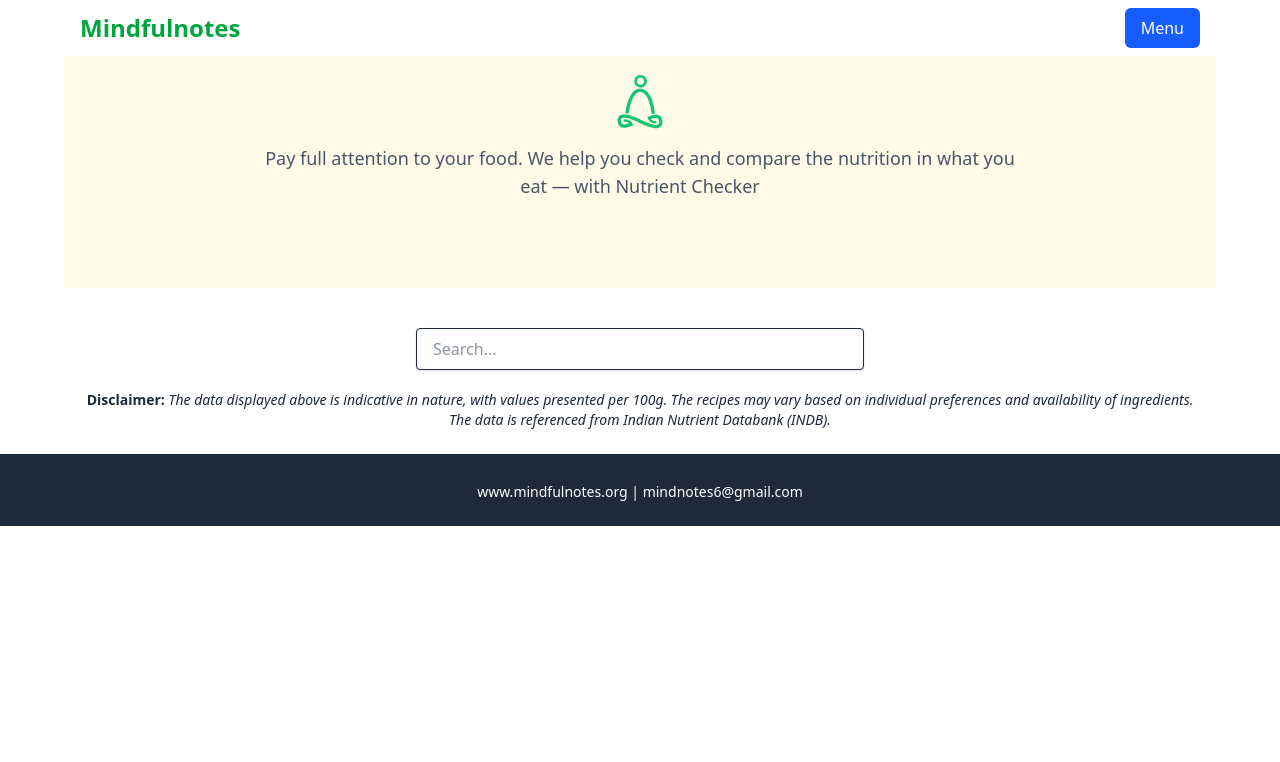
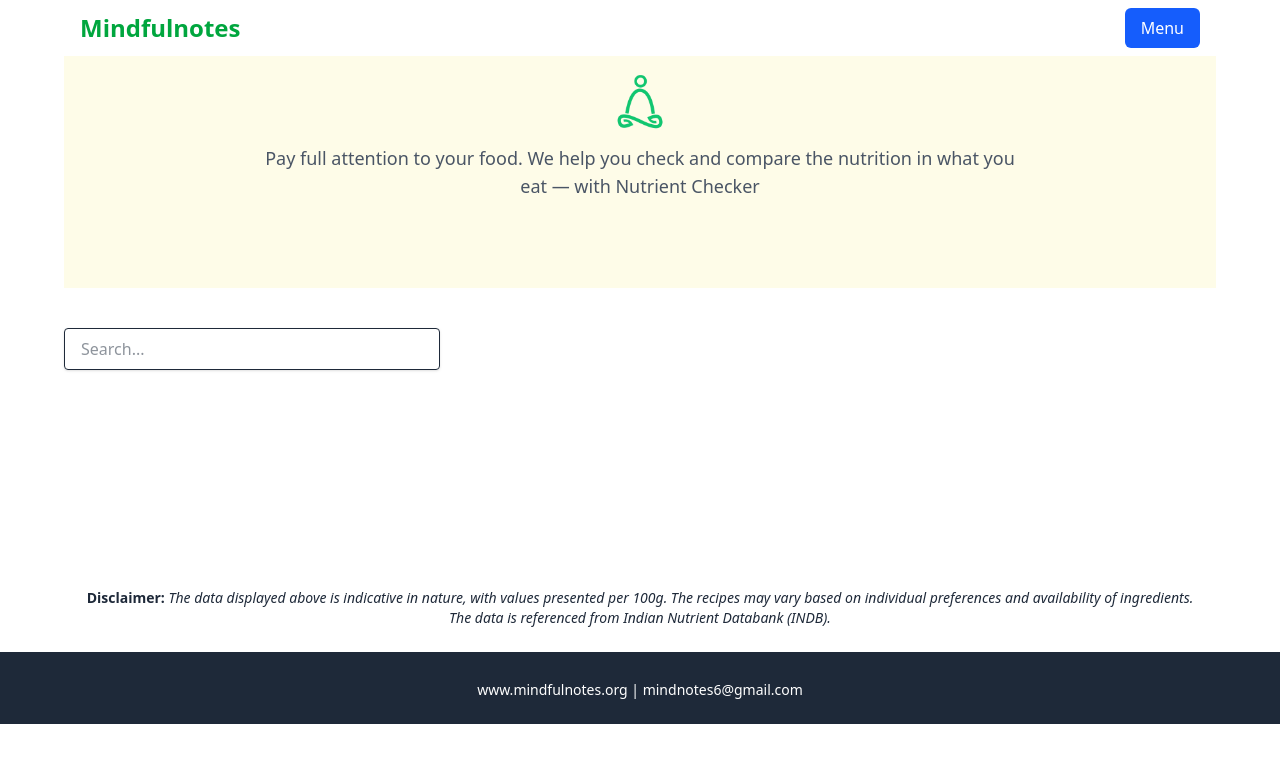
Before and after one commit to aryav-hash/mindfulnotes.org, a React (Vite) app in the folder frontend/: page /nutrientChecker in a window 1280 px wide. Shown: the top 762 px of the page. Built offline with nearby package versions, Linux system fonts and the light colour scheme.

Commit message:
fix: Updated the layout and responsiveness of the nutrient checker.

```diff
--- a/frontend/src/pages/NutrientChecker.jsx
+++ b/frontend/src/pages/NutrientChecker.jsx
@@ -30,7 +30,7 @@ function NutrientChecker() {
 
     const handleSelect = (item) => {
         setSelected(item);
-        setSearch(''); // 👈 this hides the dropdown
+        setSearch('');
     };
 
     return (
@@ -55,7 +55,9 @@ function NutrientChecker() {
                             </p>
                         </section></center>
 
-                <div className="max-w-md mx-auto mt-10">
+                <div className="flex flex-col md:flex-row gap-6 max-w-6xl mx-auto mt-10 mb-10 min-h-[200px] transition-all duration-300">
+                    {/* Left: Search & Selection */}
+                    <div className="w-full md:w-1/3">
                         <input
                         type="text"
                         placeholder="Search..."
@@ -63,6 +65,7 @@ function NutrientChecker() {
                         onChange={(e) => setSearch(e.target.value)}
                         className="w-full px-4 py-2 border rounded shadow"
                         />
+
                         {search && filtered.length > 0 && (
                         <ul className="border rounded shadow mt-2 max-h-48 overflow-y-auto">
                             {filtered.map((item, index) => (
@@ -78,7 +81,6 @@ function NutrientChecker() {
                         )}
 
                         {selected && (
-                    <>
                         <div className="mt-4 bg-gray-100 p-4 rounded">
                             <h3 className="text-lg font-semibold text-green-700 mb-2">
                             Selected: {selected.food_name}
@@ -91,13 +93,18 @@ function NutrientChecker() {
                             ))}
                             </ul>
                         </div>
+                        )}
+                    </div>
 
-                        <div className="mt-6">
+                    {/* Right: Chart */}
+                    <div className="w-full md:w-2/3 flex items-center justify-center">
+                        {selected && (
+                        <div className="w-full h-[400px]">
                             <h4 className="text-md font-semibold mb-2">Nutrient Chart</h4>
                             <Bar
                             data={{
                                 labels: Object.keys(selected).filter((key) =>
-                                ['energy_kcal','carb_g','protein_g','fat_g','freesugar_g','fibre_g'].includes(key.toLowerCase())
+                                ['energy_kcal', 'carb_g', 'protein_g', 'fat_g', 'freesugar_g', 'fibre_g'].includes(key.toLowerCase())
                                 ),
                                 datasets: [
                                 {
@@ -112,7 +119,7 @@ function NutrientChecker() {
                                     ],
                                     data: Object.entries(selected)
                                     .filter(([key]) =>
-                                    ['energy_kcal','carb_g','protein_g','fat_g','freesugar_g','fibre_g'].includes(key.toLowerCase())
+                                        ['energy_kcal', 'carb_g', 'protein_g', 'fat_g', 'freesugar_g', 'fibre_g'].includes(key.toLowerCase())
                                     )
                                     .map(([, value]) => parseFloat(value)),
                                 },
@@ -120,17 +127,18 @@ function NutrientChecker() {
                             }}
                             options={{
                                 responsive: true,
+                                maintainAspectRatio: false,
                                 scales: {
                                 y: {
                                     beginAtZero: true,
                                 },
                                 },
                             }}
+                            height={350}
                             />
                         </div>
-                    </>
                         )}
-
+                    </div>
                 </div>
 
             <div className="flex justify-center">
```
Lines whose indentation alone changed are shown as unchanged.
